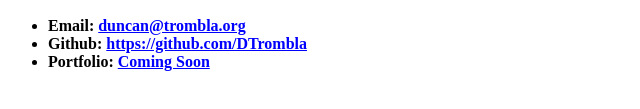
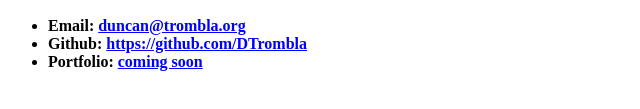
Before and after one commit to DTrombla/student_bio, a plain HTML site: page index.html in a window 1280 px wide. Shown: the part 433-542 px from the top of the page, 0-640 px from the left. Drawn offline with Linux system fonts and the light colour scheme.

Commit message:
last fix

```diff
--- a/index.html
+++ b/index.html
@@ -17,7 +17,7 @@
         <strong><ul>
             <li>Email: <a style = "color:blue;" href = "mailto: duncan@trombla.org">duncan@trombla.org</a></li>
             <li>Github: <a style  = "color:blue;" href="https://github.com/DTrombla" target="_blank">https://github.com/DTrombla</a></li>
-            <li>Portfolio: <a href = "" style = "color:blue;">Coming Soon</a></li>
+            <li>Portfolio: <a href = "" style = "color:blue;">coming soon</a></li>
         </ul></strong>
 
     </body>
```
